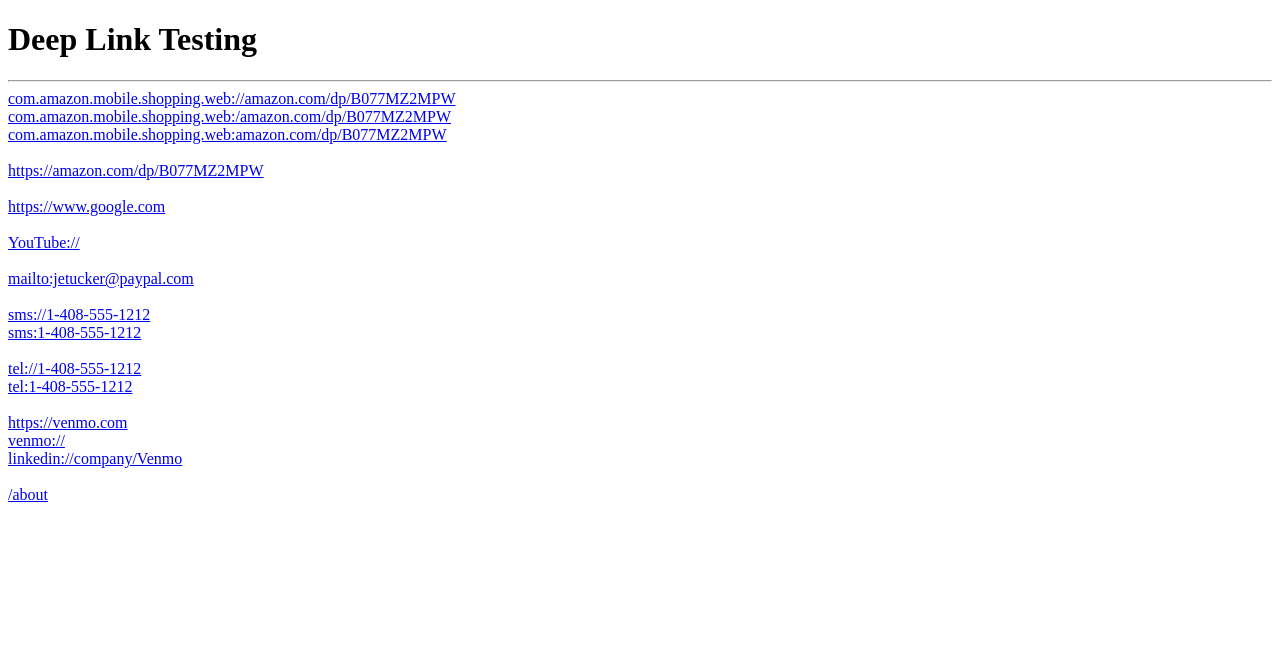
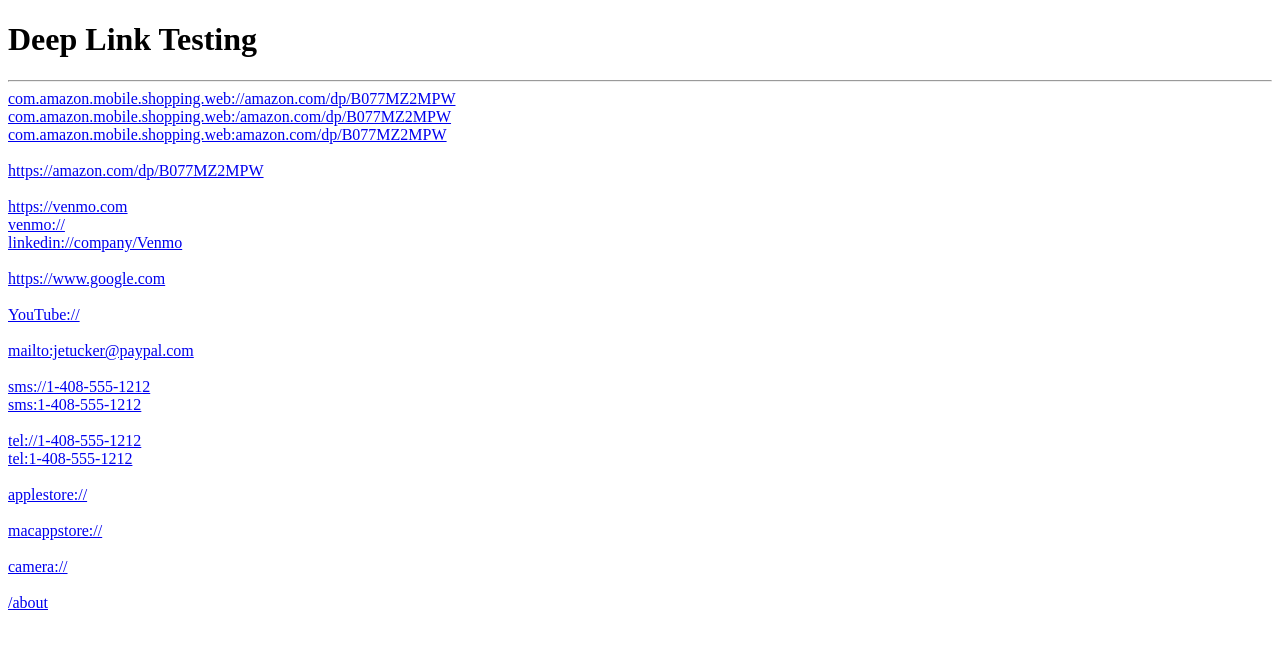
Before and after one commit to jetuckerpp/deep-link-testing, a Next.js app: page / in a window 1280 px wide. Shown: the top 646 px of the page. Built offline with nearby package versions, Linux system fonts and the light colour scheme.

Commit message:
Updated for more Apple links

```diff
--- a/pages/index.js
+++ b/pages/index.js
@@ -14,6 +14,13 @@
     <br/>
     <br/>
     <a href="https://amazon.com/dp/B077MZ2MPW">https://amazon.com/dp/B077MZ2MPW</a>
+    <br/>
+    <br/>
+    <a href="https://venmo.com">https://venmo.com</a>
+    <br/>
+    <a href="venmo://">venmo://</a>
+    <br/>
+    <a href="linkedin://company/Venmo">linkedin://company/Venmo</a>
     <br/>
     <br/>
     <a href="https://www.google.com">https://www.google.com</a>
@@ -35,11 +42,13 @@
     <a href="tel:1-408-555-1212">tel:1-408-555-1212</a>
     <br/>
     <br/>
-    <a href="https://venmo.com">https://venmo.com</a>
+    <a href="applestore://">applestore://</a>
     <br/>
-    <a href="venmo://">venmo://</a>
     <br/>
-    <a href="linkedin://company/Venmo">linkedin://company/Venmo</a>
+    <a href="macappstore://">macappstore://</a>
+    <br/>
+    <br/>
+    <a href="camera://">camera://</a>
     <br/>
     <br/>
     <a href="/about">/about</a>
```
